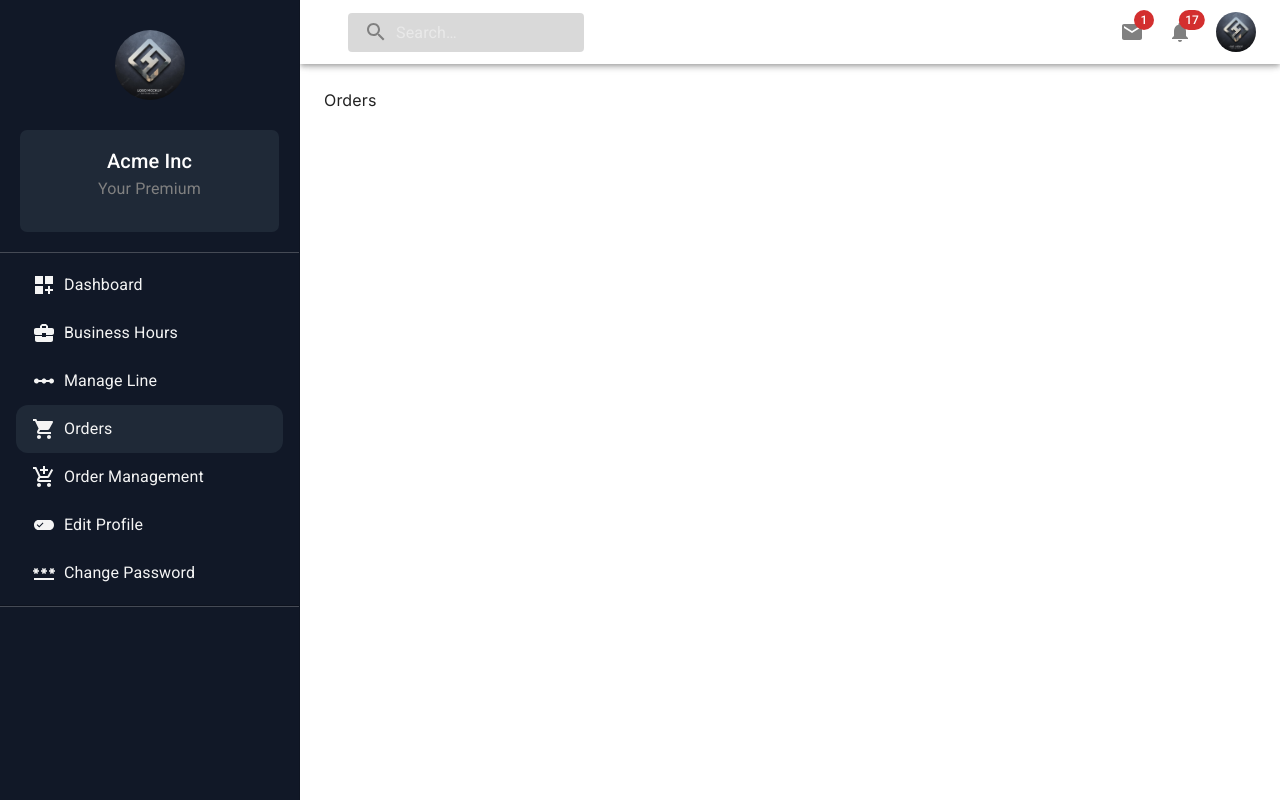
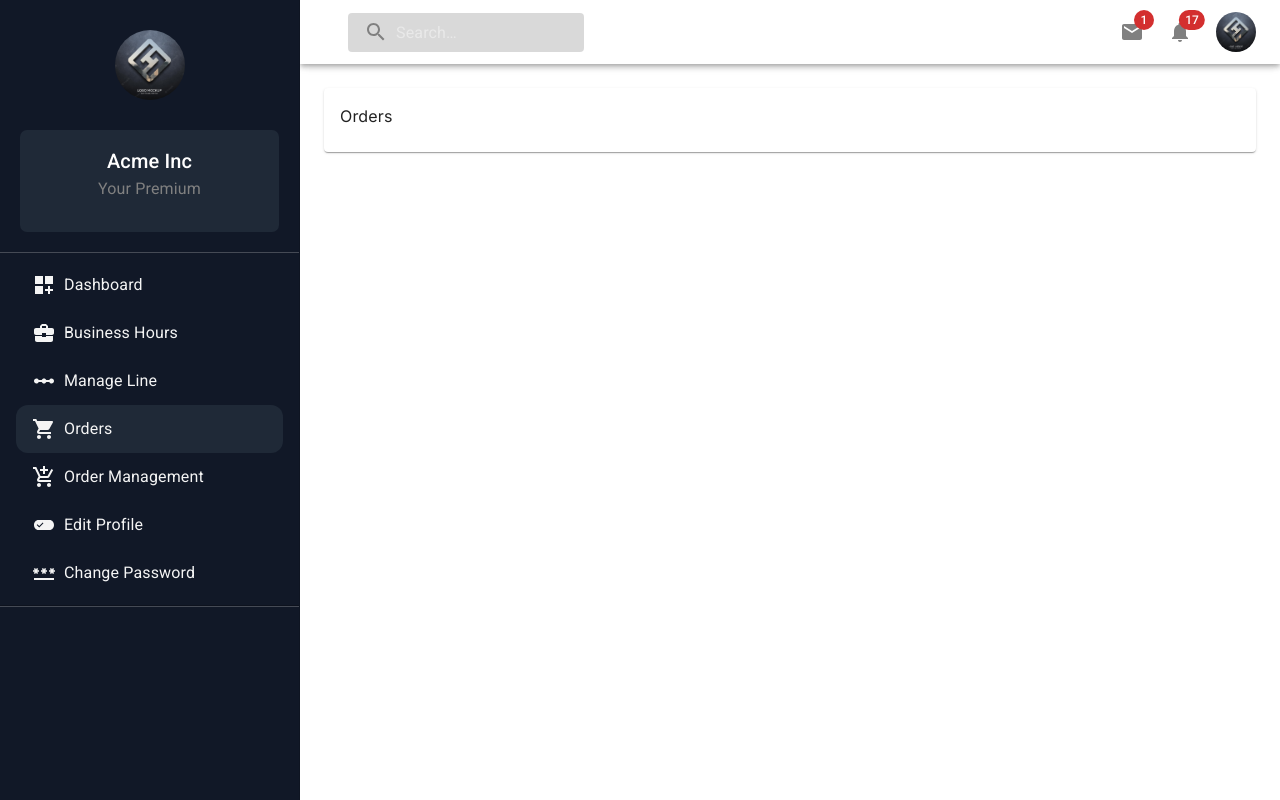
Before and after one commit to Efiamotu-1/qolom, a React (Create React App) app: page /admin/orders in a window 1280 px wide. Built offline with nearby package versions, Linux system fonts and the light colour scheme.

Commit message:
updated changes

```diff
--- a/src/Admin/Orders.js
+++ b/src/Admin/Orders.js
@@ -1,8 +1,11 @@
 import React from 'react'
+import {Card, CardContent} from '@mui/material'
 
 function Orders() {
   return (
-    <div>Orders</div>
+   <Card>
+     <CardContent>Orders</CardContent>
+   </Card>
   )
 }
 
```
